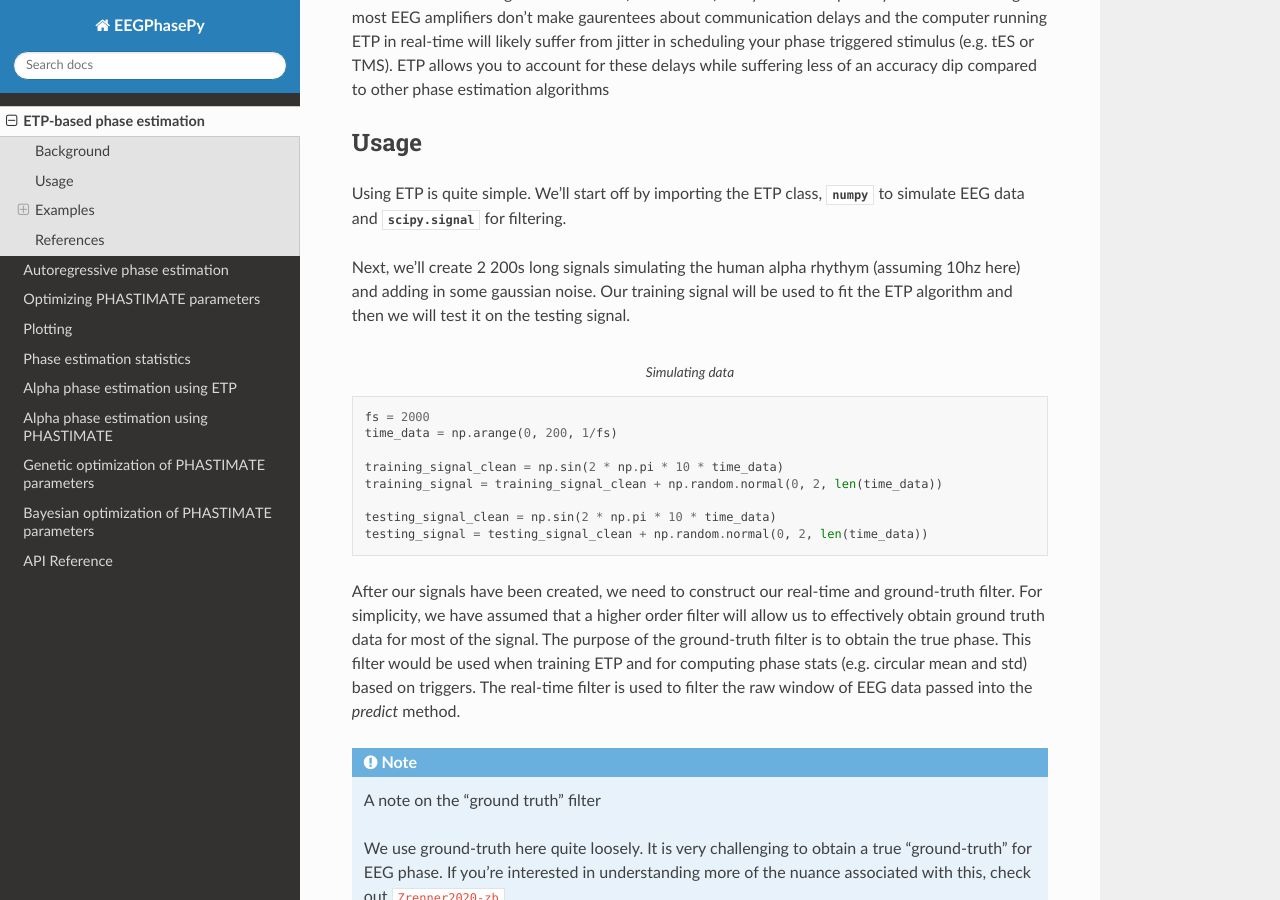
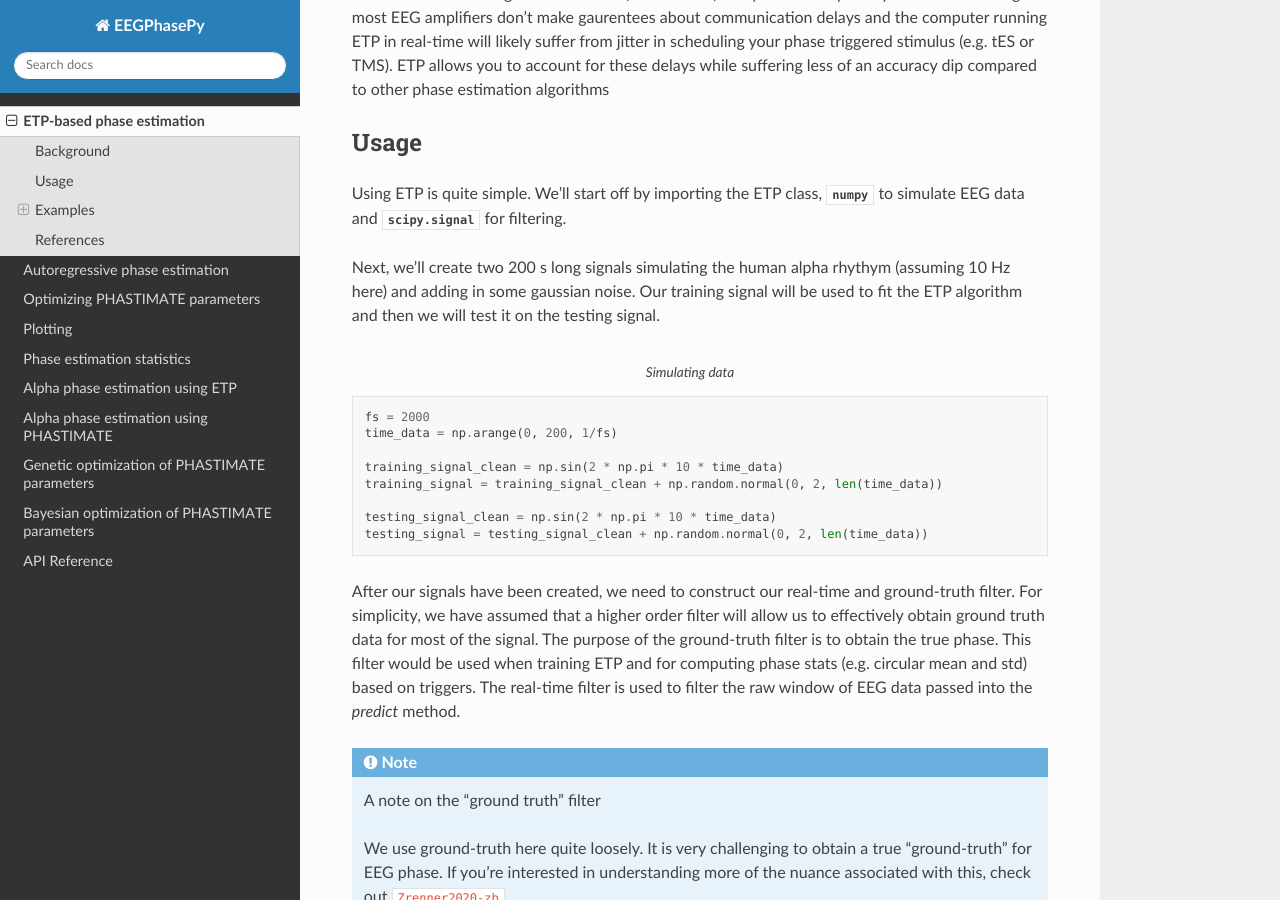
Before and after one commit to AmeerHamoodi/EEGPhasePy, a Sphinx documentation site: the page built from docs/source/usage/etp.rst, in a window 1280 px wide and 900 px high, scrolled down 380 px. Built offline with Sphinx 7.4.7 and the Read the Docs theme 3.1.0, drawn with Linux system fonts in a browser that asks for light colours; cross-references to code outside the pages are shown as plain code.

Commit message:
Update docs/source/usage/etp.rst
Co-authored-by: Christian Brodbeck <christianmbrodbeck@gmail.com>

```diff
--- a/docs/source/usage/etp.rst
+++ b/docs/source/usage/etp.rst
@@ -24,7 +24,7 @@
 
    from EEGPhasePy.estimators import ETP
 
-Next, we'll create 2 200s long signals simulating the human alpha rhythym (assuming 10hz here) and adding in some gaussian noise.
+Next, we'll create two 200 s long signals simulating the human alpha rhythym (assuming 10 Hz here) and adding in some gaussian noise.
 Our training signal will be used to fit the ETP algorithm and then we will test it on the testing signal.
 
 .. code-block:: Python
```
